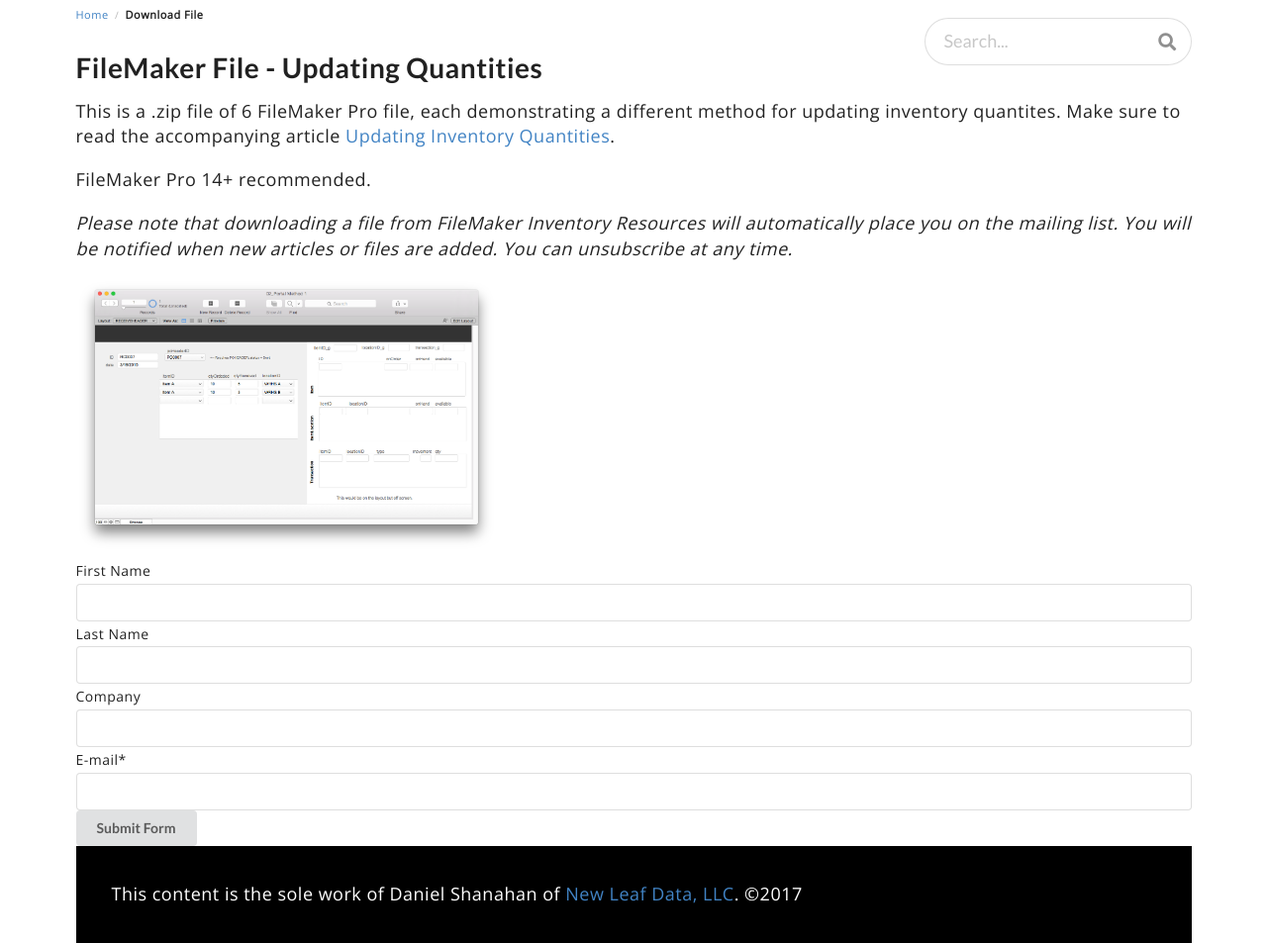
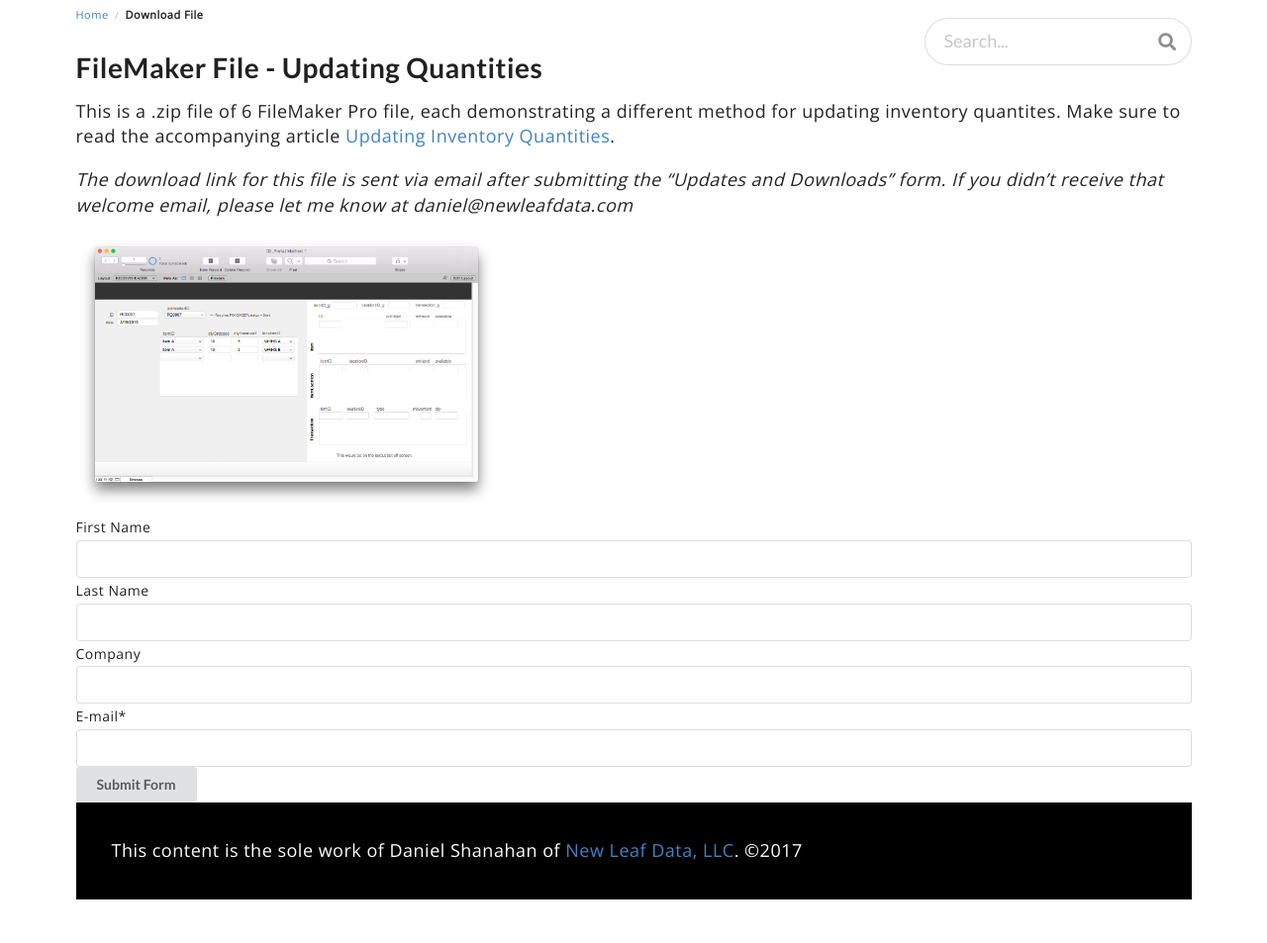
Before and after one commit to danielshanahan/FileMakerInventoryResources, a Jekyll site: the page built from _files/004-UpdatingInventoryQuantities.md, in a window 1280 px wide. Shown: the whole page at 99% size. Built offline with Jekyll 4.4.1, drawn with Linux system fonts in a browser that asks for light colours; nearby versions of some CDN libraries; after the commit the page ends 909 px from its top, so only the background shows below that.

Commit message:
Update 004-UpdatingInventoryQuantities.md

```diff
--- a/_files/004-UpdatingInventoryQuantities.md
+++ b/_files/004-UpdatingInventoryQuantities.md
@@ -8,9 +8,7 @@
 ---
 This is a .zip file of 6 FileMaker Pro file, each demonstrating a different method for updating inventory quantites.  Make sure to read the accompanying article [Updating Inventory Quantities](Updating-Inventory.html).
 
-FileMaker Pro 14+ recommended.
-
-*Please note that downloading a file from FileMaker Inventory Resources will automatically place you on the mailing list.  You will be notified when new articles or files are added.  You can unsubscribe at any time.*
+*The download link for this file is sent via email after submitting the "Updates and Downloads" form.  If you didn't receive that welcome email, please let me know at daniel@newleafdata.com*
 
 <div>
 	<img src="{{ site.baseurl }}/assets/images/fmp_UpdatingQties.png" alt="Updating Quantities Image" height="275" width="425" />
```
